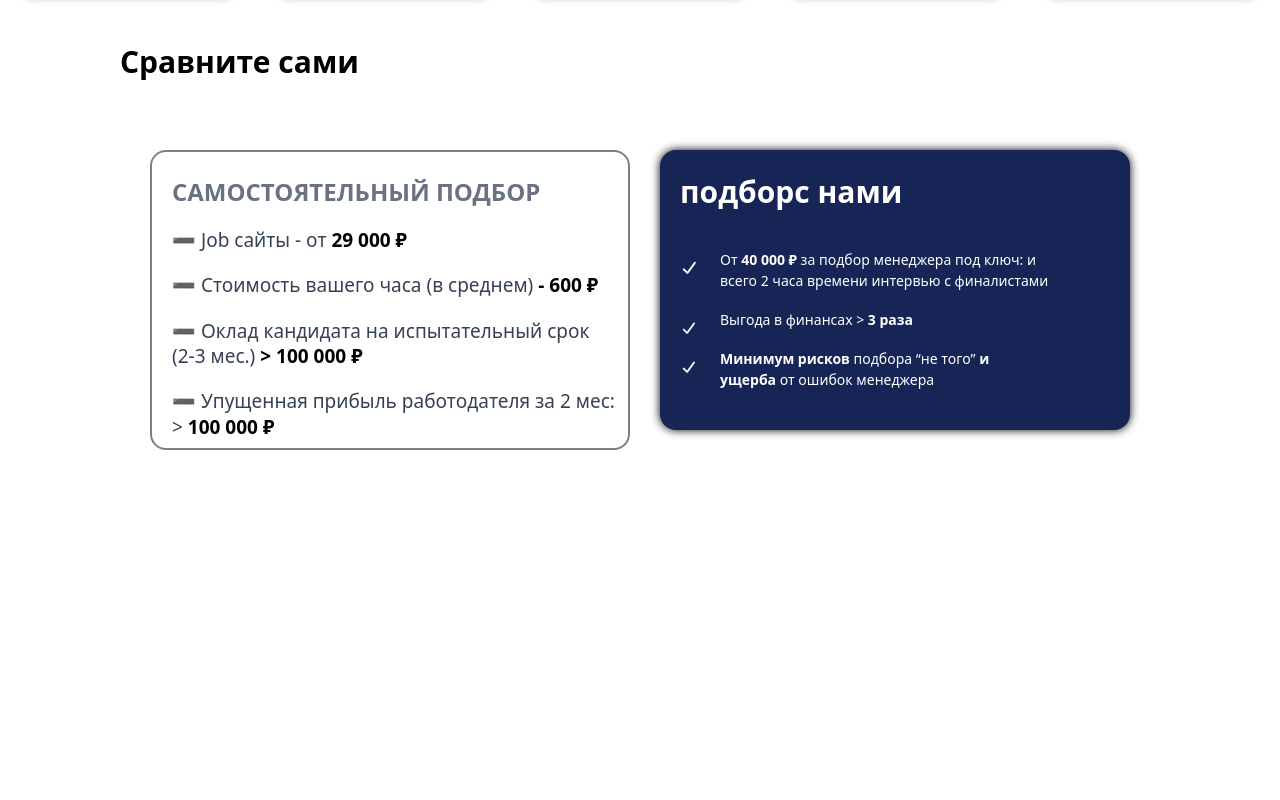
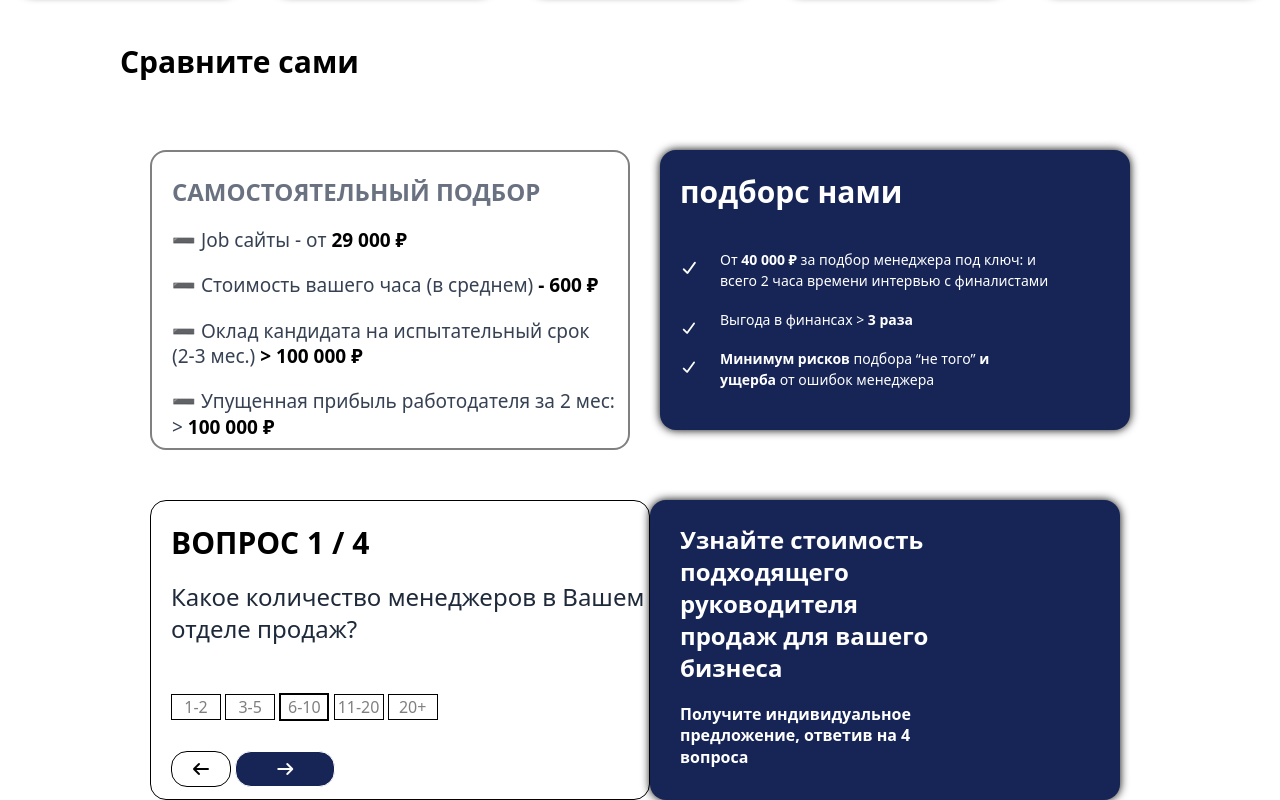
Before and after one commit to Rofe2008/exam2, a website: page index.html in a window 1280 px wide. Shown: the part 1418-2218 px from the top of the page. Before the commit the page ends 1868 px from the top, so only its background shows below. Drawn offline with Linux system fonts and the light colour scheme.

Commit message:
fivth commit

```diff
--- a/index.html
+++ b/index.html
@@ -45,7 +45,7 @@
         <p class="text-[18px] bg-white w-[350px] m-auto mt-[50px] p-[10px] rounded-[5px] ml-[20px] lg:w-[450px] lg:flex lg:gap-[50px] lg:mt-[40px]">Записаться на бесплатную <br class="lg:hidden"> консультацию <span class="text-2xl ml-[150px] lg:ml-0"><i class="fa-solid fa-arrow-right"></i></span></p>
        </div>
        <div>
-        <img class="w-[300px] m-auto mt-[100px] lg:w-[350px]" src="./src/front-view-man-holding-documents 1.png" alt="">
+        <img class="w-[300px] m-auto mt-[100px] lg:w-[350px]" src="./src/front-view-man-holding-documents 1 (1).png" alt="">
         <p class="text-white bg-[#011C3B] p-[10px] w-[150px] font-bold text-center rounded-[10px] mt-[-60px] ml-[120px] absolute">Андрей Веселов</p>
        </div>
       </div>
@@ -194,5 +194,28 @@
           <p class="text-gray-700 text-[17px] ml-[60px] mt-[-30px] lg:text-[14px] text-white"><span class="font-bold">Минимум рисков </span><br class="lg:hidden"> подбора “не того” <span class="font-bold">и <br> ущерба</span> от ошибок <br class="lg:hidden"> менеджера</p>
       </div>
    </div>
+   <div class="lg:flex lg:flex-row-reverse lg:gap-[00px] lg:absolute lg:ml-[150px]">
+         <div style="box-shadow: 0px 0px 10px 0px;" class="bg-blue-950 rounded-2xl w-[370px] m-auto h-[500px] mt-[50px] lg:w-[470px] lg:h-[300px] lg:mt-[50px]">
+        <br>
+       <h1 class="text-4xl text-white font-bold ml-[30px] lg:text-2xl">Узнайте <br class="lg:hidden"> стоимость <br> подходящего <br> руководителя <br> продаж для <br class="lg:hidden"> вашего <br> бизнеса</h1>
+       <p class="font-bold text-white ml-[30px] text-2xl mt-[30px] lg:text-[16px] lg:mt-[20px]">Получите индивидуальное <br> предложение, ответив на 4 <br> вопроса</p>
+      </div>
+      <div class="bg-white w-[370px] h-[370px] border-[1px] m-auto mt-[50px] rounded-2xl lg:w-[500px] lg:h-[300px]">
+        <br>
+       <h1 class="font-bold text-3xl ml-[20px]">ВОПРОС 1 / 4</h1>
+       <p class="text-gray-800 text-2xl mt-[20px] ml-[20px]">Какое количество <br class="lg:hidden"> менеджеров в Вашем <br> отделе продаж?</p>
+       <br>
+       <br>
+       <input class="border-[1px] w-[50px] text-center ml-[20px]" type="text" placeholder="1-2">
+       <input class="border-[1px] w-[50px] text-center" type="text" placeholder="3-5">
+       <input class="border-[2px] w-[50px] text-center" type="text" placeholder="6-10">
+       <input class="border-[1px] w-[50px] text-center" type="text" placeholder="11-20">
+       <input class="border-[1px] w-[50px] text-center" type="text" placeholder="20+">
+       <br>
+       <button class="border-[1px] w-[60px] text-center mt-[30px] ml-[20px] p-[5px] rounded-2xl"><i class="fa-solid fa-arrow-left"></i></button>
+       <button class="border-[1px] w-[100px] bg-blue-950 text-white p-[5px] rounded-2xl"><i class="fa-solid fa-arrow-right"></i></button>
+      </div>
+   </div>
+   </div>
 </body>
 </html>
```
Also changed, not shown: src/Frame 19.png (deleted), src/front-view-man-holding-documents 1 (1).png (renamed from src/front-view-man-holding-documents 1.png), src/output.css, 1 other file.
